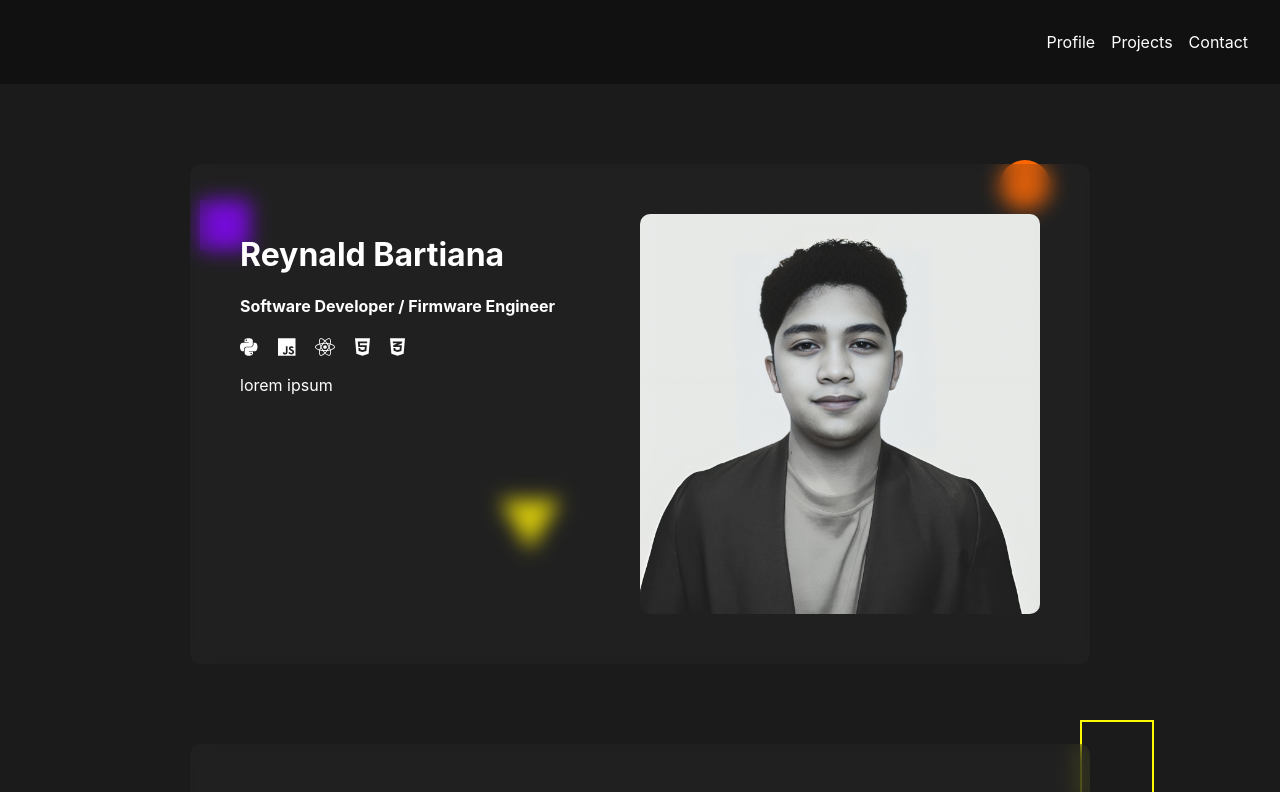
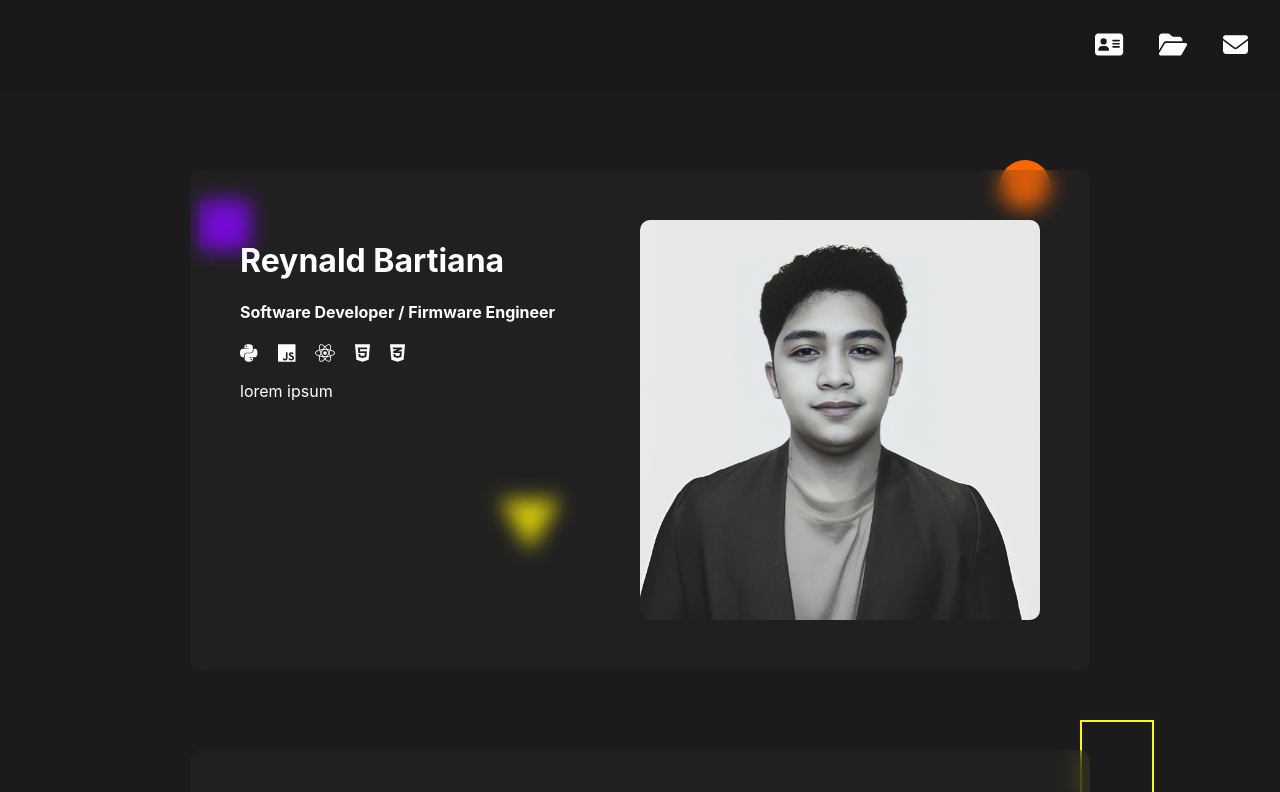
Before and after one commit to seru01/portfolio, a React (Create React App) app in the folder portfolio/: page / in a window 1280 px wide. Shown: the top 792 px of the page. Built offline with nearby package versions, Linux system fonts and the light colour scheme.

Commit message:
final of the day

```diff
--- a/portfolio/src/App.css
+++ b/portfolio/src/App.css
@@ -37,11 +37,12 @@
     transform: rotate(360deg);
   }
 }
+/* Navigation Content */
 .Nav {
   display: flex;
   justify-content: flex-end;
   padding: 1rem 2rem;
-  background: #111111;
+  background: #181818;
 }
 
 .Nav ul {
@@ -59,9 +60,14 @@
 }
 
 .Nav li a:hover {
-  color: yellow;
+  color: #fdd726;
+}
+.NavIcon {
+  font-size: 25px;
+  padding-left: 20px;
 }
 
+/* Maincontent */
 .MainContent {
   text-align: center;
   height: 100vh;
@@ -164,7 +170,6 @@
   backdrop-filter: blur(10px);
   border-radius: 10px;
 }
-
 .prjtNav {
   display: flex;
   flex-direction: column;
--- a/portfolio/src/components/Nav.js
+++ b/portfolio/src/components/Nav.js
@@ -1,18 +1,28 @@
-// Nav.js
 import React from "react";
-
+import { FontAwesomeIcon } from "@fortawesome/react-fontawesome";
+import {
+  faAddressCard,
+  faFolderOpen,
+  faEnvelope,
+} from "@fortawesome/free-solid-svg-icons";
 const Nav = () => {
   return (
     <div className="Nav">
       <ul>
         <li>
-          <a href="#profileContent">Profile</a>
+          <a href="#profileContent">
+            <FontAwesomeIcon icon={faAddressCard} className="NavIcon" />
+          </a>
         </li>
         <li>
-          <a href="#projectContent">Projects</a>
+          <a href="#projectContent">
+            <FontAwesomeIcon icon={faFolderOpen} className="NavIcon" />
+          </a>
         </li>
         <li>
-          <a href="#">Contact</a>
+          <a href="#">
+            <FontAwesomeIcon icon={faEnvelope} className="NavIcon" />
+          </a>
         </li>
       </ul>
     </div>
```
